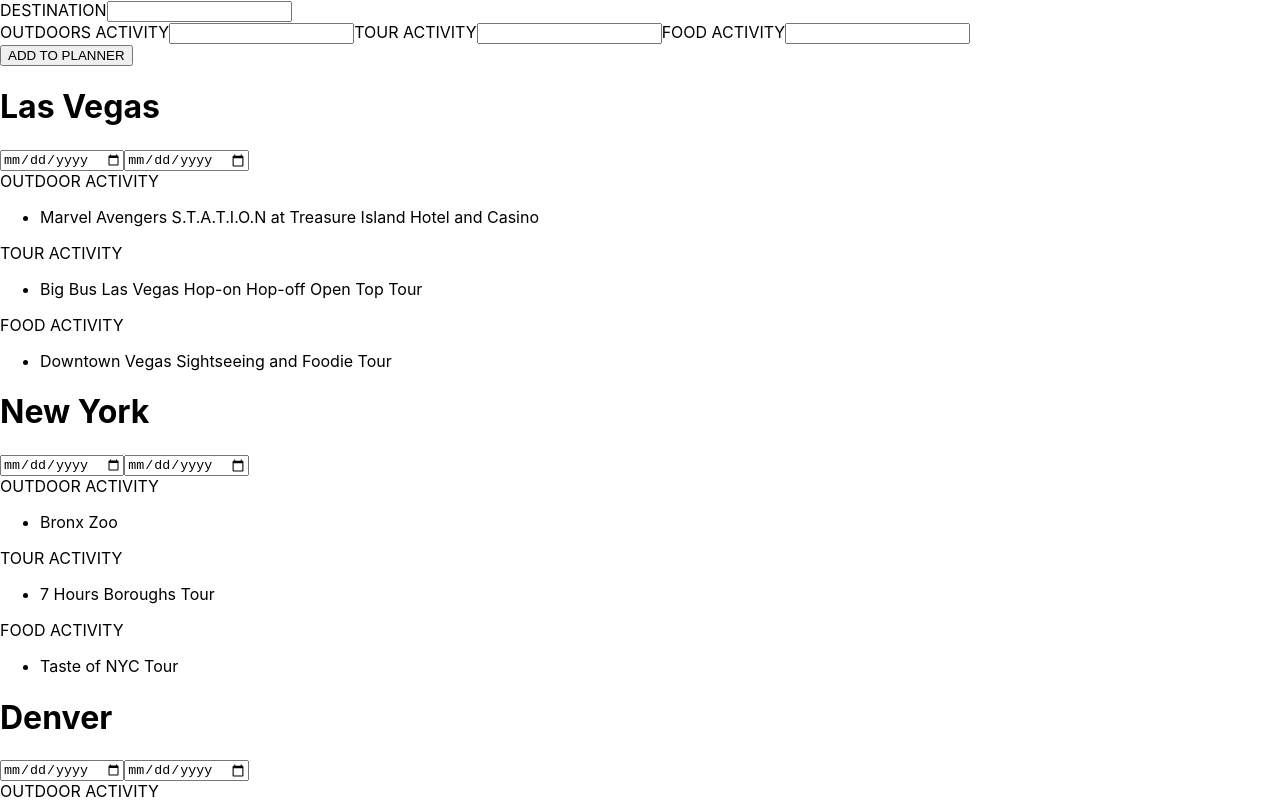
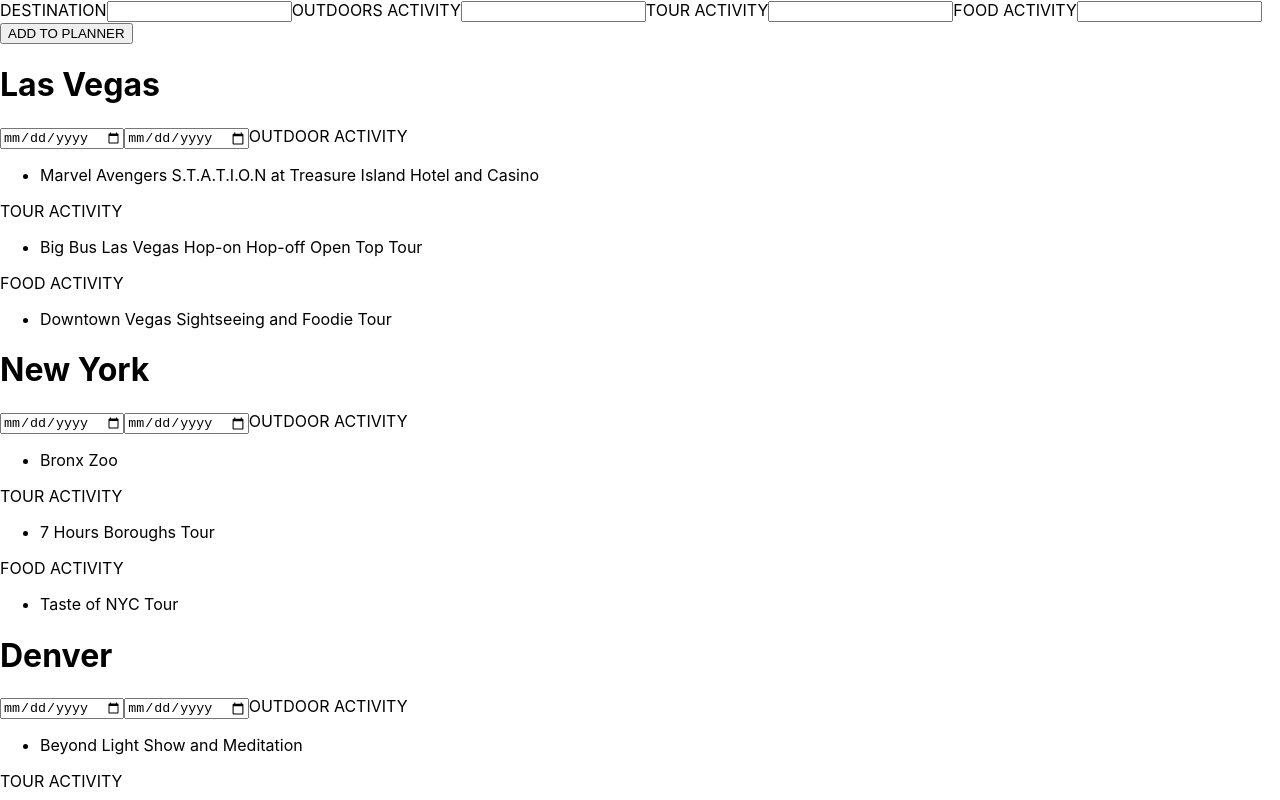
Before and after one commit to CoderGirlKenya/vacation-planner, a React (Create React App) app: page / in a window 1280 px wide. Shown: the top 800 px of the page. Built offline with nearby package versions, Linux system fonts and the light colour scheme.

Commit message:
updated somethings

```diff
--- a/src/App.js
+++ b/src/App.js
@@ -25,8 +25,8 @@
         <div>
         {vacations.map(vacation => (
         <VacationItem
-        key={Math.random().toString()}
-        id={vacation.id}
+        key={vacation.destination}
+        id={vacation.destination}
         destination={vacation.destination}
         outdoors={vacation.outdoorsActivity}
         tours = {vacation.toursActivity}
--- a/src/Components/NewVacation.js
+++ b/src/Components/NewVacation.js
@@ -5,7 +5,7 @@
 const NewVacation = (props) => {
     const onSaveVacationHandler = (enteredVacationData) =>{
         const vacationData = {
-            ...enteredVacationData,
+            ...enteredVacationData,INITIAL_VACATIONS
         };
         //console.log(vacationData);
         props.onAddVacation(vacationData);
--- a/src/Components/NewVacationForm.js
+++ b/src/Components/NewVacationForm.js
@@ -35,7 +35,7 @@
                 event.preventDefault();
 
                const vacationData = {
-                            id: Math.random().toString(),
+                            id: enteredDestination,
                     destination: enteredDestination,
                        outdoorsActivity : enteredOutdoors,
                             toursActivity: enteredTours,
@@ -54,15 +54,14 @@
 
             return (
             <div>
-                <div>
+
                 <label>DESTINATION</label>
                     <input
                     type="text"
                      value={enteredDestination}
                      onChange={destinationChangeHandler}
                     />
-                </div>
-                <div>
+
                     <label>OUTDOORS ACTIVITY</label>
                     <input
                      type = "text"
@@ -83,7 +82,7 @@
                    />
                 {/* ={()=>props.onSaveVacation(props.vacationListHandler)}
          */}
-                 </div>
+
                 <div>
                     <button type= "button" onClick={addToList} > ADD TO PLANNER </button>
                 </div>
--- a/src/Data/VacationItem.js
+++ b/src/Data/VacationItem.js
@@ -2,40 +2,37 @@
 
 const VacationItem = (props) => {
 
-             const outdoors = props.outdoors;
+            //  const outdoors = props.outdoors;
 
-             const tours = props.tours;
+            //  const tours = props.tours;
 
-             const food = props.food;
+            //  const food = props.food;
 
              //console.log(vacationData);
      return (
          <div>
-         <h1>{props.destination} </h1>
-             <div>
+         <h1 value={props.destination}>{props.destination} </h1>
+
              <input type="date" name="travelDate"/>
              <input type="date" name="travelReturnDate"/>
-            <section>
+
              <label>OUTDOOR ACTIVITY</label>
              <ul
              name = "activityType"
-             value={outdoors} >
-                 <li>{outdoors}</li>
+             value={props.outdoors} >
+                 <li value={props.outdoors}>{props.outdoors}</li>
              </ul>
-             </section>
-             <section>
              <label>TOUR ACTIVITY</label>
              <ul name = "activityType" >
-                 <li>{tours}</li>
+                 <li value={props.tours}>{props.tours}</li>
              </ul>
-             </section>
-             <section>
+
              <label>FOOD ACTIVITY</label>
              <ul name = "activityType" >
-                 <li>{food}</li>
+                 <li value={props.food}>{props.food}</li>
               </ul>
-             </section>
-            </div>
+
+
         </div>
 )
 }
--- a/src/Data/VacationList.js
+++ b/src/Data/VacationList.js
@@ -1,20 +1,20 @@
 export const INITIAL_VACATIONS = [
     {
-      id: Math.random().toString(),
+      id:"Las Vegas",
       destination: "Las Vegas",
         outdoorsActivity:"Marvel Avengers S.T.A.T.I.O.N at Treasure Island Hotel and Casino",
         toursActivity:"Big Bus Las Vegas Hop-on Hop-off Open Top Tour",
         foodActivity:"Downtown Vegas Sightseeing and Foodie Tour",
     },
     {
-      id: Math.random().toString(),
+      id: "New York",
       destination: "New York",
         outdoorsActivity: "Bronx Zoo",
         toursActivity: "7 Hours Boroughs Tour",
         foodActivity: "Taste of NYC Tour",
     },
     {
-      id: Math.random().toString(),
+      id: "Denver",
       destination: "Denver",
         outdoorsActivity:"Beyond Light Show and Meditation",
         toursActivity: "Whiskey, History and Outlaws Tour",
```
